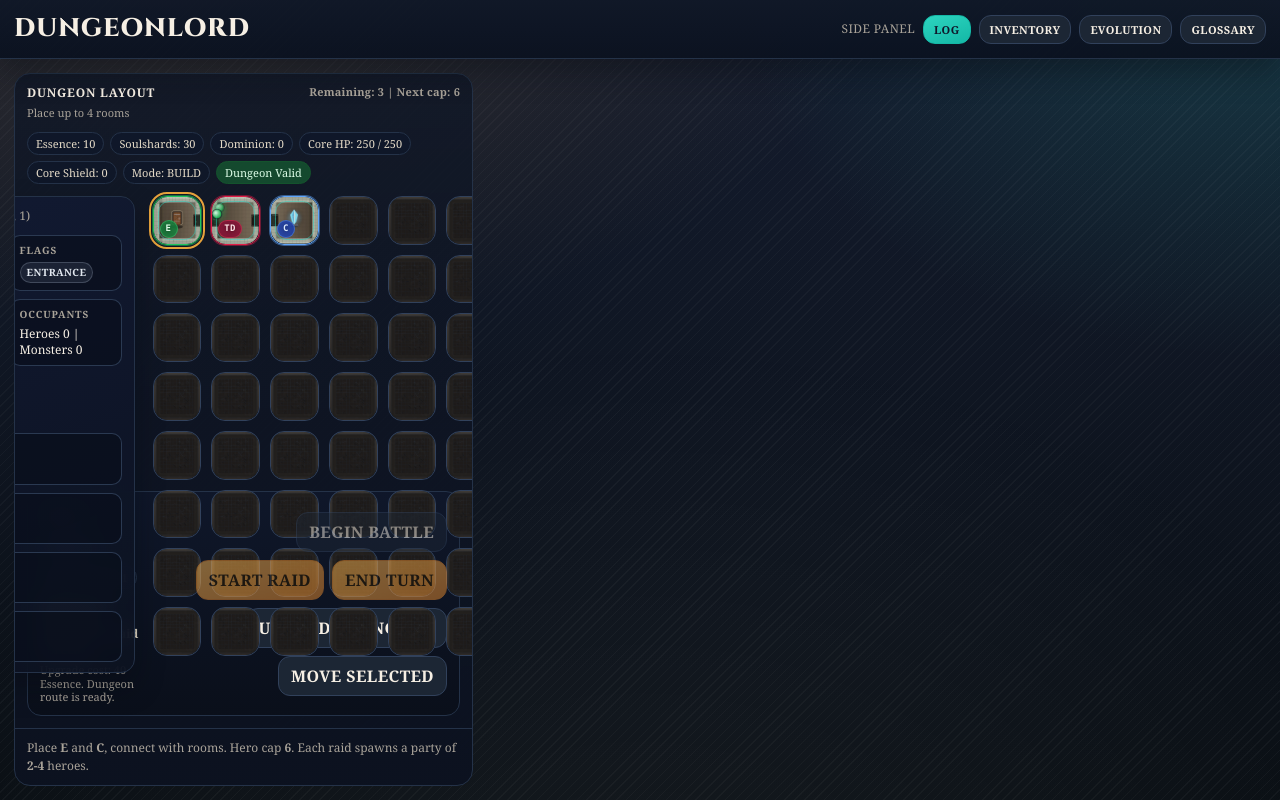
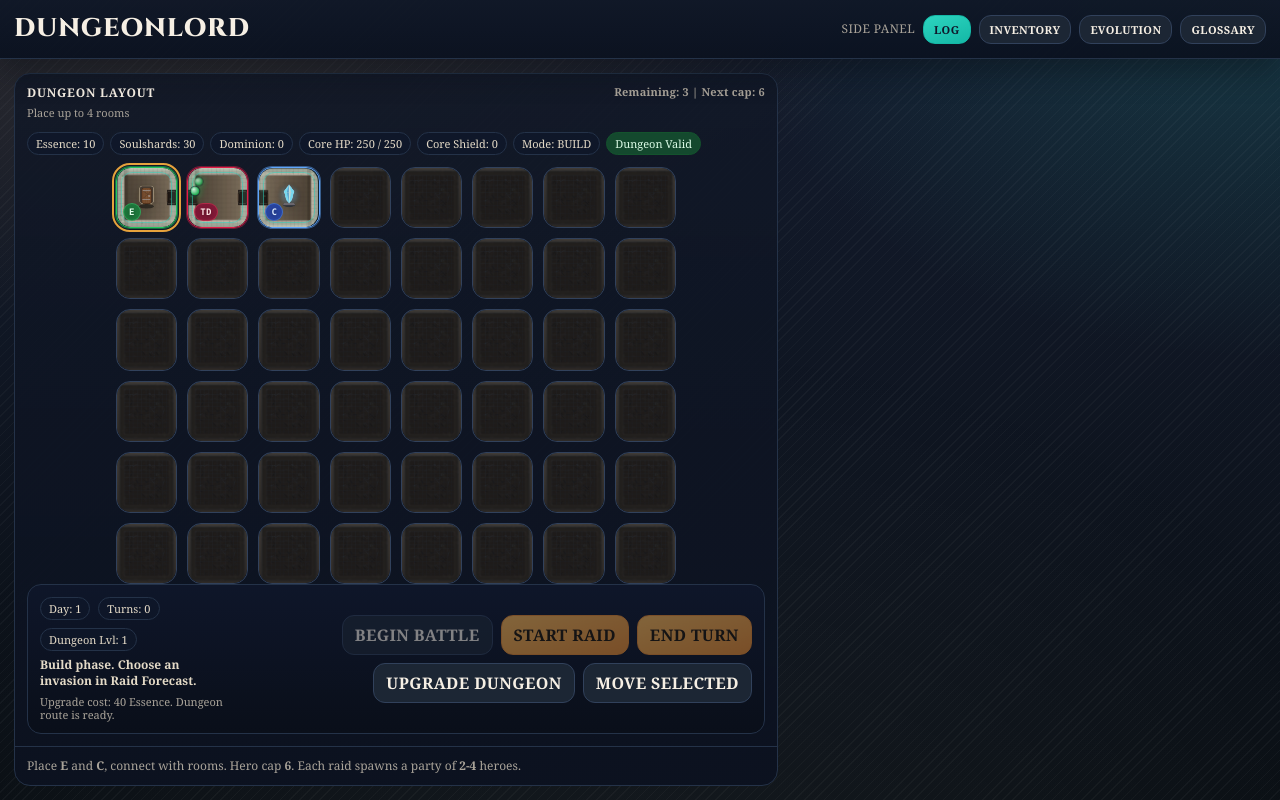
Before and after one commit to deavonthebunny-hub/Dungeonlord, a React (Vite) app: page / in a window 1280 px wide. Built offline with nearby package versions, Linux system fonts and the light colour scheme; a web font is replaced by a local one.

Commit message:
Updated w/ UI Fix

```diff
--- a/src/App.css
+++ b/src/App.css
@@ -185,11 +185,34 @@ body::before {
   flex: 1;
   min-height: 0;
   display: grid;
-  grid-template-columns: 1.2fr 1fr 1fr;
+  grid-template-columns: minmax(0, 1.45fr) minmax(360px, 0.9fr);
+  grid-template-rows: minmax(0, 1fr) minmax(0, 1fr);
   gap: 14px;
   padding: 14px;
   position: relative;
   z-index: 1;
+}
+
+.panel--dungeon {
+  grid-column: 1;
+  grid-row: 1 / span 2;
+  min-width: 0;
+}
+
+.panel--toolbox {
+  grid-column: 2;
+  grid-row: 1;
+  min-width: 0;
+}
+
+.panel--log,
+.panel--inventory,
+.panel--evolution,
+.panel--glossary,
+.panel--council {
+  grid-column: 2;
+  grid-row: 2;
+  min-width: 0;
 }
 
 .panel {
@@ -269,38 +292,43 @@ body::before {
   min-height: 0;
   display: flex;
   align-items: flex-start;
+  justify-content: center;
+  overflow: auto;
 }
 
 .dungeonBody {
   width: 100%;
   min-height: 100%;
   display: flex;
+  flex-direction: column;
+  align-items: center;
+  justify-content: flex-start;
+  gap: 12px;
+}
+
+.dungeonGutter {
+  order: 2;
+  width: min(100%, 760px);
+  min-height: auto;
+  display: flex;
   align-items: flex-start;
   justify-content: center;
-  gap: 18px;
-}
-
-.dungeonGutter {
-  width: 260px;
-  min-height: 100%;
-  display: flex;
-  align-items: flex-end;
-  justify-content: flex-start;
-  padding-bottom: 8px;
-  flex: 0 0 260px;
+  padding-bottom: 0;
+  flex: none;
 }
 
 .dungeonStage {
+  order: 1;
   position: relative;
-  width: 460px;
-  min-height: 100%;
-  margin: 0;
-  flex: 0 0 460px;
+  width: min(100%, 560px);
+  min-height: auto;
+  margin: 0 auto;
+  flex: none;
 }
 
 .grid {
   width: 100%;
-  max-width: 460px;
+  max-width: 560px;
   margin: 0;
   display: grid;
   grid-template-columns: repeat(8, 1fr);
@@ -758,12 +786,11 @@ body::before {
 }
 
 .dungeonTileFloat {
-  position: sticky;
-  bottom: 16px;
-  width: min(100%, 260px);
+  position: static;
+  width: min(100%, 760px);
   z-index: 3;
   background: linear-gradient(160deg, rgba(18, 27, 51, 0.92), rgba(12, 18, 32, 0.9));
-  backdrop-filter: blur(10px);
+  backdrop-filter: none;
   box-shadow: 0 14px 28px rgba(5, 8, 15, 0.34);
 }
 
```
